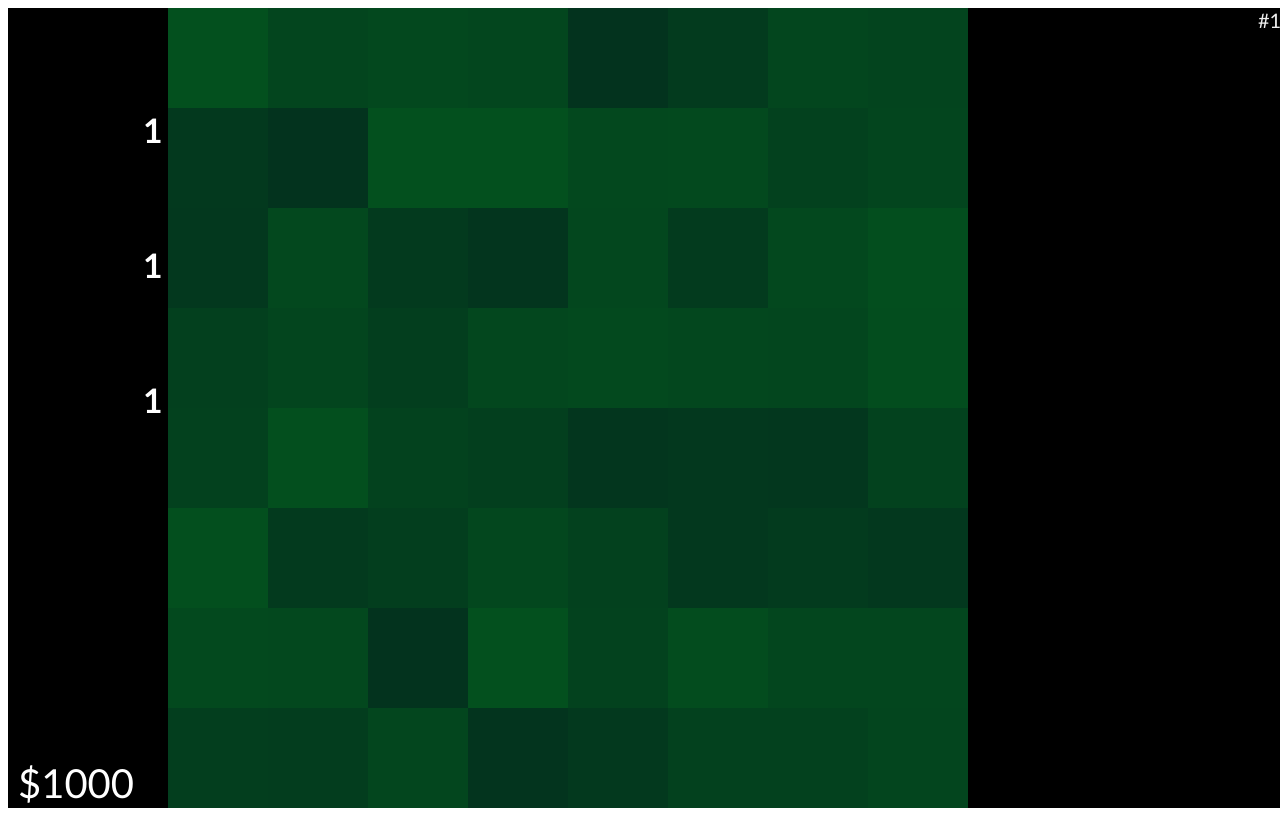
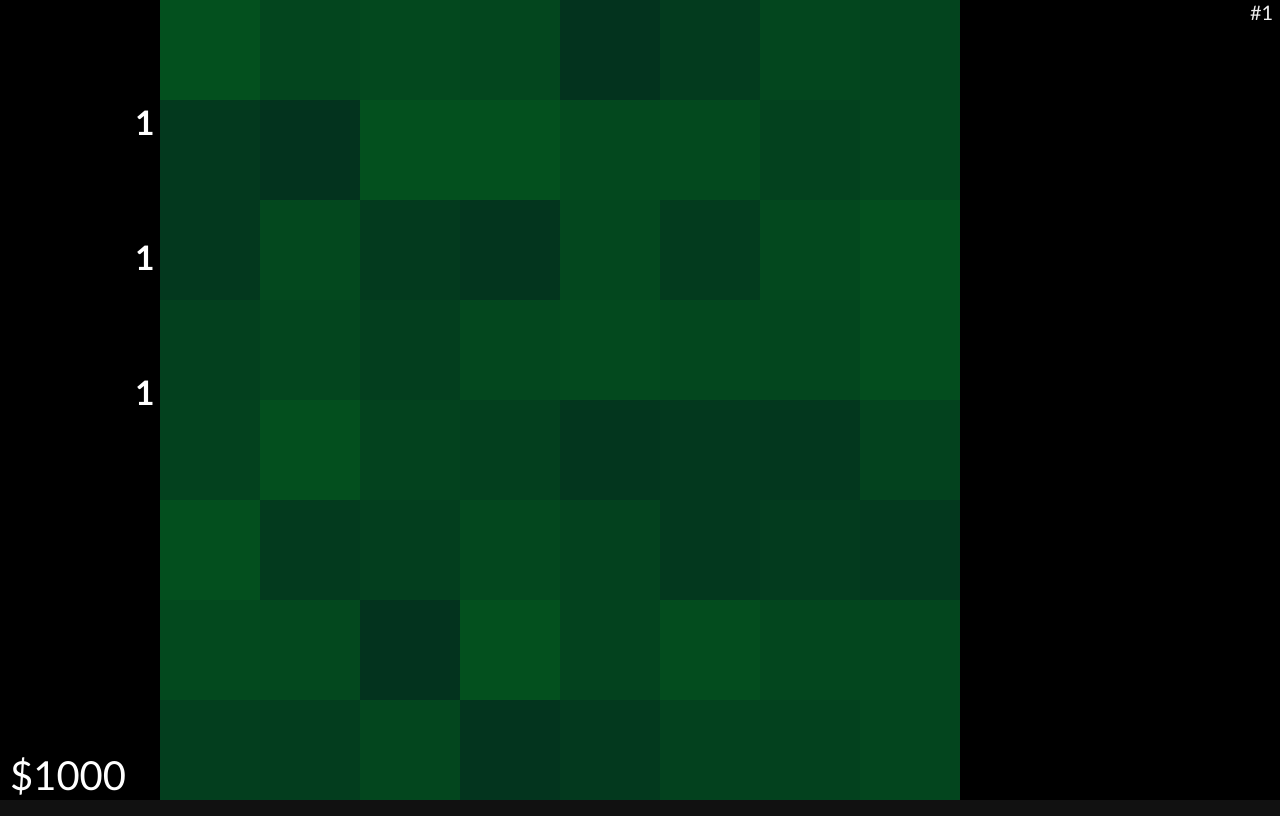
Before and after one commit to SDG-Ebenezer/farm-game, a plain HTML site: page index.html in a window 1280 px wide. Drawn offline with Linux system fonts and the light colour scheme.

Commit message:
Update index.html

```diff
--- a/index.html
+++ b/index.html
@@ -3,11 +3,21 @@
     <meta charset="UTF-8">
     <meta http-equiv="X-UA-Compatible" content="IE=edge">
     <meta name="viewport" content="width=device-width, initial-scale=1.0">
-    <link rel="icon" type="image/x-icon" href="https://sdg-ebenezer.github.io/farm-game/Pictures/logo.png">
+    <link rel="icon" type="image/x-icon" href="C:\Users\User\Desktop\FarmGame\Pictures\logo.png">
     <title>Farm Game</title>
+
+    <style>
+        html, body, div, canvas {
+            margin: 0;
+            padding: 0;
+            overflow: hidden;
+            cursor:none;
+            background: #111111;
+        }
+    </style>
 </head>
 <body>
-    <canvas id="gameCanvas" style="cursor:none; background: #111111;"></canvas>
+    <canvas id="gameCanvas"></canvas>
     <script src="main2.js"></script>
 </body>
 </html>
```
